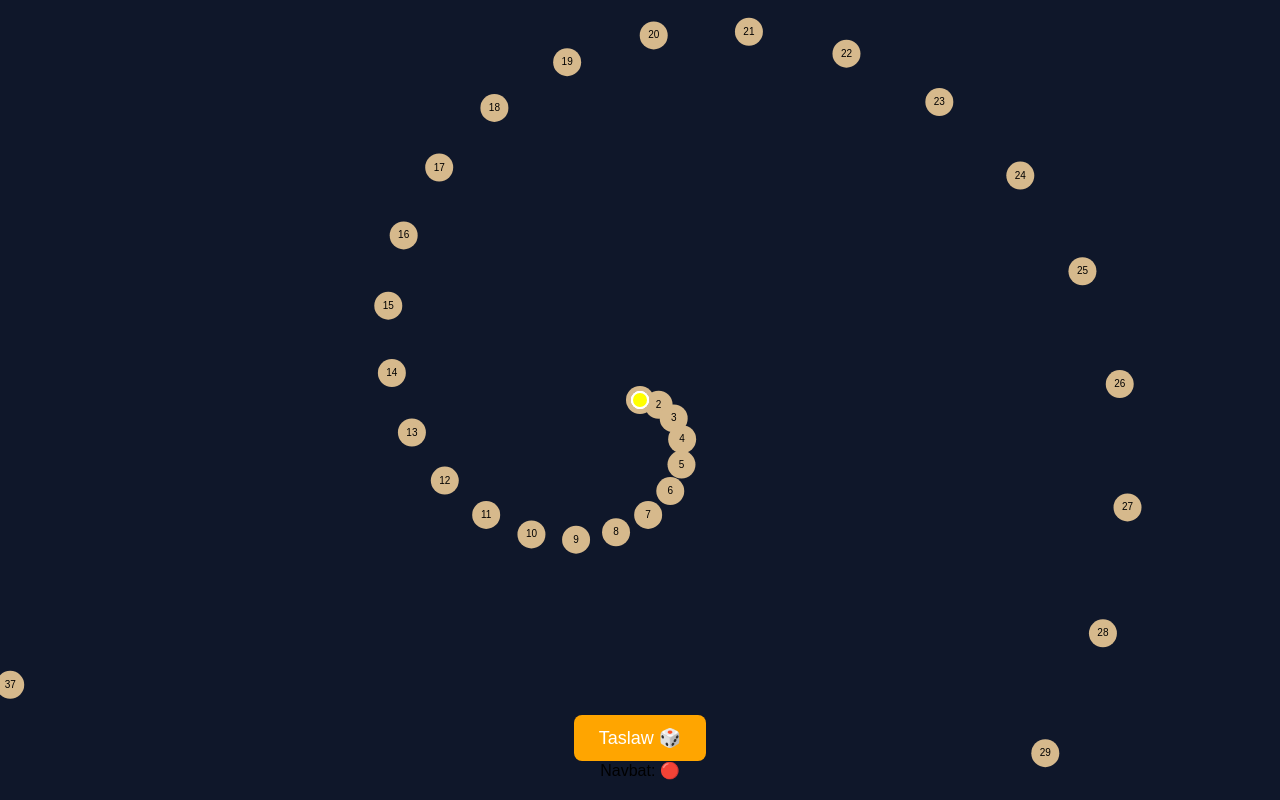
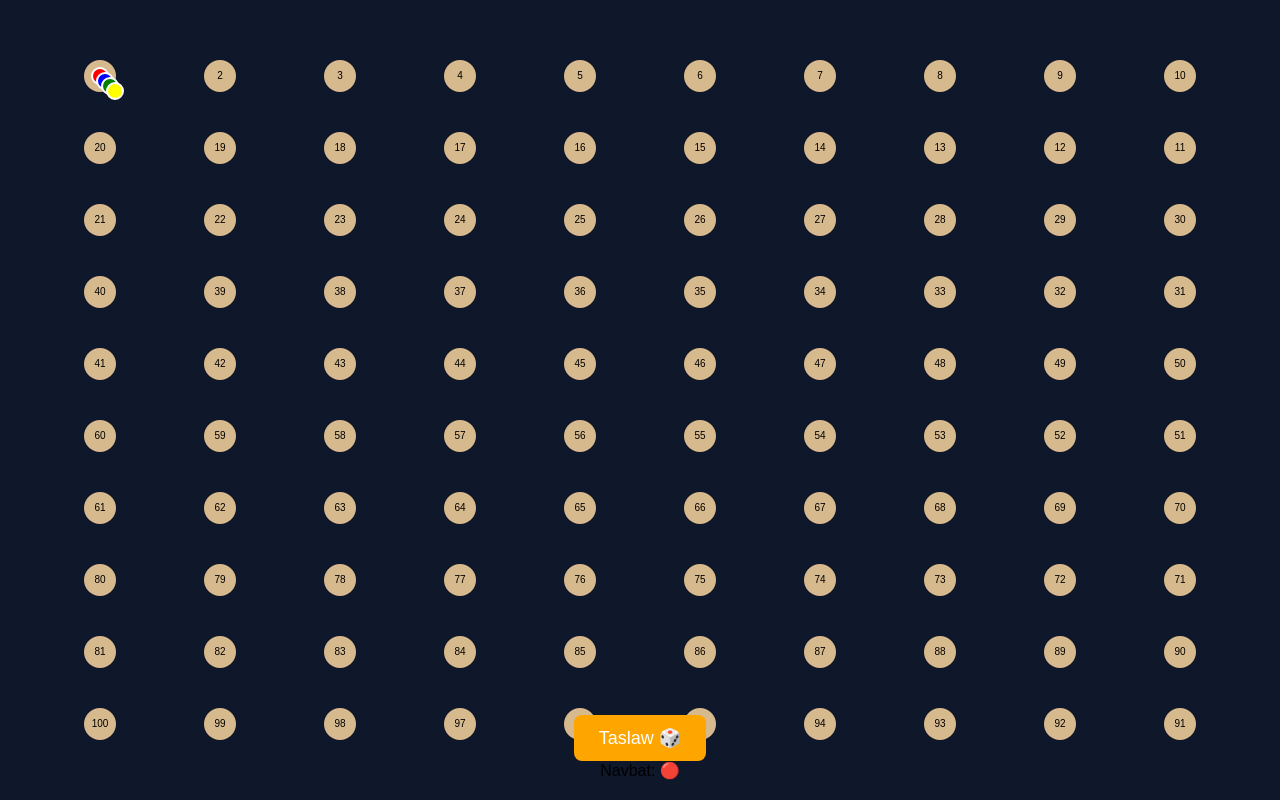
Before and after one commit to rasulqonratbaev24-ux/Run., a website: page index.html in a window 1280 px wide. Drawn offline with Linux system fonts and the light colour scheme.

Commit message:
Update index.html

```diff
--- a/index.html
+++ b/index.html
@@ -9,7 +9,6 @@
 body {
   margin: 0;
   background: #0f172a;
-  overflow: hidden;
   font-family: Arial;
 }
 
@@ -58,7 +57,41 @@ resize();
 const total = 100;
 const path = [];
 
-// 🔵 O‘yinchilar (Ludo donachalar)
+// 🎯 Snake-style yo‘l (egri, chiroyli)
+function generatePath() {
+  path.length = 0;
+
+  const margin = 40;
+  const cols = 10;
+  const rows = 10;
+
+  const cellW = (canvas.width - margin * 2) / cols;
+  const cellH = (canvas.height - margin * 2) / rows;
+
+  let count = 0;
+
+  for (let y = 0; y < rows; y++) {
+    if (y % 2 === 0) {
+      for (let x = 0; x < cols; x++) {
+        path.push({
+          x: margin + x * cellW + cellW / 2,
+          y: margin + y * cellH + cellH / 2
+        });
+        count++;
+      }
+    } else {
+      for (let x = cols - 1; x >= 0; x--) {
+        path.push({
+          x: margin + x * cellW + cellW / 2,
+          y: margin + y * cellH + cellH / 2
+        });
+        count++;
+      }
+    }
+  }
+}
+
+// 🎮 O‘yinchilar
 const players = [
   { color: "red", pos: 0 },
   { color: "blue", pos: 0 },
@@ -68,11 +101,12 @@ const players = [
 
 let current = 0;
 
-// 🎲 Zar tashlash
+// 🎲 Zar
 function rollDice() {
   const dice = Math.floor(Math.random() * 6) + 1;
 
   players[current].pos += dice;
+
   if (players[current].pos >= total) {
     alert(players[current].color + " yutdi!");
     players[current].pos = total - 1;
@@ -82,41 +116,21 @@ function rollDice() {
   updateTurn();
 }
 
-// 🔄 Navbat ko‘rsatish
+// 🔄 Navbat
 function updateTurn() {
-  const colors = ["🔴", "🔵", "🟢", "🟡"];
+  const icons = ["🔴", "🔵", "🟢", "🟡"];
   document.getElementById("navbat").innerText =
-    "Navbat: " + colors[current];
-}
-
-// 📍 Yo‘lak generatsiya (spiral)
-function generatePath() {
-  path.length = 0;
-
-  const centerX = canvas.width / 2;
-  const centerY = canvas.height / 2;
-
-  const scale = Math.min(canvas.width, canvas.height) / 25;
-
-  for (let i = 0; i < total; i++) {
-    const angle = i * 0.25;
-    const radius = i * 0.6;
-
-    const x = centerX + Math.cos(angle) * radius * scale;
-    const y = centerY + Math.sin(angle) * radius * scale;
-
-    path.push({ x, y });
-  }
+    "Navbat: " + icons[current];
 }
 
 // 🎨 Chizish
 function draw() {
   ctx.clearRect(0, 0, canvas.width, canvas.height);
 
-  // Yo‘lak
+  // Kataklar
   path.forEach((p, i) => {
     ctx.beginPath();
-    ctx.arc(p.x, p.y, 14, 0, Math.PI * 2);
+    ctx.arc(p.x, p.y, 16, 0, Math.PI * 2);
     ctx.fillStyle = "#d6b98c";
     ctx.fill();
 
@@ -126,18 +140,20 @@ function draw() {
     ctx.fillText(i + 1, p.x, p.y + 3);
   });
 
-  // 🔴🔵🟢🟡 DONACHALAR
+  // 🔴🔵🟢🟡 Donachalar
   players.forEach((pl, i) => {
     const pos = path[pl.pos];
     if (!pos) return;
 
+    const offset = i * 5;
+
     ctx.beginPath();
-    ctx.arc(pos.x, pos.y, 8, 0, Math.PI * 2);
+    ctx.arc(pos.x + offset, pos.y + offset, 8, 0, Math.PI * 2);
     ctx.fillStyle = pl.color;
     ctx.fill();
 
     ctx.lineWidth = 2;
-    ctx.strokeStyle = "white";
+    ctx.strokeStyle = "#fff";
     ctx.stroke();
   });
 }
```
